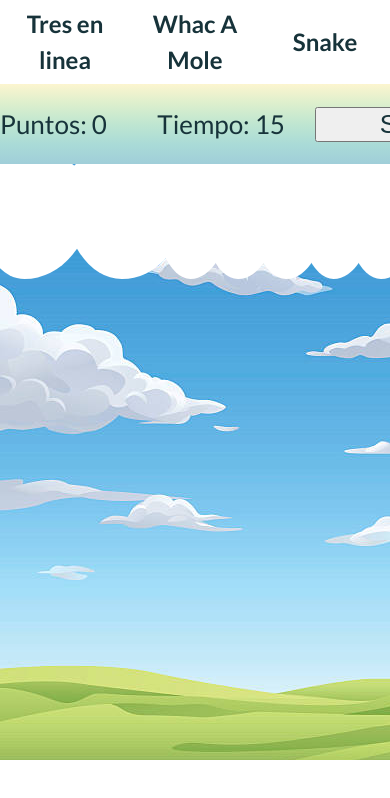
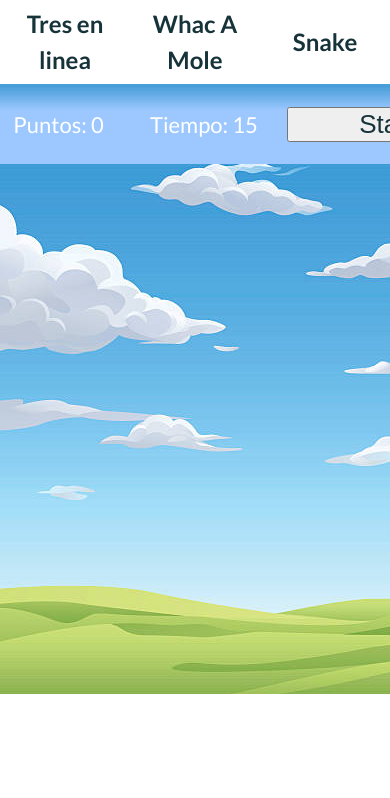
Before and after one commit to LechuMamais/Games_Hub, a website built with Vite: page index.html in a window 390 px wide. Both pictures are taken after a click on the item "Whac A Mole". Shown: the top 798 px of the page. Built offline with nearby package versions, Linux system fonts and the light colour scheme.

Commit message:
PC Mode finished. Left: Make the games Responsive

```diff
--- a/components/whacAMole/style.css
+++ b/components/whacAMole/style.css
@@ -1,29 +1,31 @@
 #espacio-whac {
     width: 80svw;
     min-width: 500px;
-    max-width: 800px;
+    max-width: 560px;
     height: 80svh;
-    min-height: 600px;
+    max-height: 610px;
     background-color: var(--color-2);
+    background-image: url(../../assets/whacAMole/istockphoto-525876062-612x612.jpg);
     margin: 0 auto;
     overflow: hidden;
 }
 
 #info-whac {
     width: 100%;
-    background-color: white;
+    background: rgb(0,0,0);
+    background: linear-gradient(0deg, rgb(157, 200, 255) 67%, rgba(0,0,0,0) 100%);
     height: 80px;
     display: flex;
     flex-direction: row;
     justify-content: space-around;
     align-items: center;
-    background-image: linear-gradient(to bottom, #fcf5cf, #dcefcd, #bfe6d1, #aadbd7, #a0ced9);
+    /*background-image: linear-gradient(to bottom, #fcf5cf, #dcefcd, #bfe6d1, #aadbd7, #a0ced9);*/
 }
 
 #info-whac>li {
-    color: var(--color-dark);
-    font-size: 26px;
-    flex-basis: 170px;
+    color: var(--color-white);
+    font-size: 22px;
+    flex-basis: 110px;
 }
 
 #start-button {
@@ -41,7 +43,7 @@
     height: 100%;
     position: relative;
     overflow: hidden;
-    background-image: url(../../assets/whacAMole/istockphoto-525876062-612x612.jpg);
+
 }
 
 #nubes-container {
@@ -91,6 +93,7 @@
     0% {
         transform: translateY(0);
     }
+
     100% {
         transform: translateY(-900px);
     }
--- a/style.css
+++ b/style.css
@@ -26,6 +26,7 @@
   --color-2: #A0CED9;
   --color-3: #4a4a4a;
   --color-dark: #17333A;
+  --color-white: #ffffff;
 
 
 }
--- a/utils/snake/game-secuence.js
+++ b/utils/snake/game-secuence.js
@@ -104,7 +104,6 @@ export const gameSecuence = (gameMode) => {
             for (let j = 0; j < arrayGrilla[i].length; j++) {
                 if (arrayGrilla[i][j].split(" ")[0] === "snake") {
                     arrayGrilla[i][j] = " ";
-                    console.log('snake borrado');
                 }
             }
         }
@@ -296,7 +295,6 @@ export const gameSecuence = (gameMode) => {
             puntos++;
             // Si al sumar este punto PASA DE NIVEL, que borre el snake. Luego pintará uno nuevo al mostrar el nivel nuevo.
             if (gameMode == "regular" && puntos % puntosParaPasarDeNivel === 0) {
-                console.log('Has pasado al siguiente nivel!');
                 // Este es el momento de la secuencia del juego en donde comienza un NUEVO NIVEL.
                 // Entonces reconfoguramos algunas cositas como la dirección a la que se mueve, y su ubicación. Como ya tenemos más arriba una comprobación
                 // que pinta un snake si no hay ninguno (para comenzar el nivel 1) entonces con borrar el snake ya es suficiente, luego pintara otro.
--- a/utils/whacAMole/espacio.js
+++ b/utils/whacAMole/espacio.js
@@ -28,13 +28,13 @@ const cielo = document.createElement('div');
 cielo.id = 'cielo';
 const nubesContainer = document.createElement('div');
 nubesContainer.id = 'nubes-container'
-for (let i = 0; i < 9; i++) {
+/*for (let i = 0; i < 9; i++) {
     let nube = document.createElement('div');
     nube.classList.add('nube');
     nube.id = 'nube_' + i;
     nubesContainer.appendChild(nube);
 }
-cielo.appendChild(nubesContainer);
+cielo.appendChild(nubesContainer);*/
 
 espacio.appendChild(info);
 espacio.appendChild(cielo);
--- a/utils/whacAMole/gameFinisher.js
+++ b/utils/whacAMole/gameFinisher.js
@@ -1,4 +1,6 @@
 import { whacAMole } from "../../components/whacAMole/whacAMole";
+import espacio from "./espacio";
+import gameTimer from "./gameStarter";
 import intervaloGlovos from "./gameStarter";
 
 
@@ -19,15 +21,23 @@ export const gameFinisher = () => {
     let puntos = parseInt(divScoreSplit[1]);
 
 
-    alert('Juego terminado! tu puntuación ha sido de: ' +puntos);
+    alert('Juego terminado! tu puntuación ha sido de: ' + puntos);
+    //clearInterval(intervaloGlovos)
+
 
     // Lo único que me falta hacer es que dejen de salir glovos!
     // cortar el intervalo de gameStarter
 
     // La solución fácil que se me ocurre es recargando todo el DOM
-    //clearInterval(intervaloGlovos)
-    whacAMole()
-    //location.reload()
+    let gameSection = document.querySelector('#game_section');
+
+    gameSection.innerHTML = '';
+    location.reload();
+
+    // Aunque me doy la posibilidad de probar otras cosas:
+    //whacAMole()
+
+    // Otra opción sería intentar que todos los glovos nuevos tengan una class con display none.
 
     /*function detenerCreacionGlovos() {
         clearInterval(intervaloGlovos);
--- a/utils/whacAMole/gameStarter.js
+++ b/utils/whacAMole/gameStarter.js
@@ -16,8 +16,10 @@ export const gameStarter = () => {
     // Apagamos el startButton, el botón que dispara esta función. Lo volveremos a habilitar en gameFinisher, cuando termine el juego
     document.querySelector('#start-button').setAttribute('disabled', '');
 
+    const gameTimer = setInterval(intervaloGlovos, gameSpeed);
 
-    let gameTimer = setInterval(intervaloGlovos,gameSpeed)
 }
 
 export default intervaloGlovos
+
+//export default gameTimer;
```
